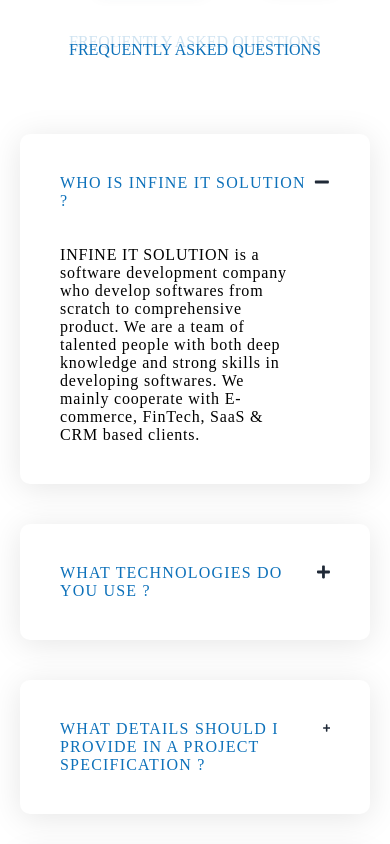
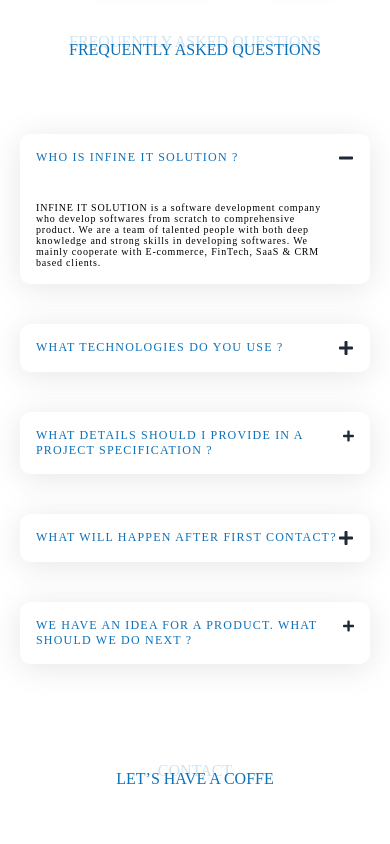
Before and after one commit to alamin-cse44/infineIT-client, a React (Vite) app: page / in a window 390 px wide. Shown: the part 1600-2444 px from the top of the page. Built offline with nearby package versions, Linux system fonts and the light colour scheme.

Commit message:
faq sec updated

```diff
--- a/src/components/home/faq/FAQ.jsx
+++ b/src/components/home/faq/FAQ.jsx
@@ -12,12 +12,15 @@ const FAQ = () => {
 
   return (
     <div className="lg:mx-[140px] mx-5 lg:mt-[170px]">
-      <Headings heading="FREQUENTLY ASKED QUESTIONS" blurHeading="FREQUENTLY ASKED QUESTIONS"/>
+      <Headings
+        heading="FREQUENTLY ASKED QUESTIONS"
+        blurHeading="FREQUENTLY ASKED QUESTIONS"
+      />
 
       <div className="flex flex-col gap-10 mt-12">
-        <div className="faq-box p-10">
+        <div className="faq-box lg:px-10 lg:py-8 p-4">
           <div className="flex justify-between">
-            <h2 className="faq-box-title lg:text-2xl">
+            <h2 className="faq-box-title lg:text-2xl text-xs">
               WHO is Infine it Solution ?
             </h2>
             {show === "one" ? (
@@ -30,7 +33,7 @@ const FAQ = () => {
             )}
           </div>
           {show === "one" && (
-            <p className="mt-9 me-9 faq-box-description lg:text-lg">
+            <p className="mt-9 me-8 faq-box-description lg:text-lg text-[10px]">
               INFINE IT SOLUTION is a software development company who develop
               softwares from scratch to comprehensive product. We are a team of
               talented people with both deep knowledge and strong skills in
@@ -40,9 +43,9 @@ const FAQ = () => {
           )}
         </div>
 
-        <div className="faq-box p-10">
+        <div className="faq-box lg:px-10 lg:py-8 p-4">
           <div className="flex justify-between">
-            <h2 className="faq-box-title lg:text-2xl">
+            <h2 className="faq-box-title lg:text-2xl text-xs">
               WHAT technologies do you use ?
             </h2>
             {show === "two" ? (
@@ -55,7 +58,7 @@ const FAQ = () => {
             )}
           </div>
           {show === "two" && (
-            <p className="mt-9 me-9 faq-box-description">
+            <p className="mt-9 me-8 faq-box-description lg:text-lg text-[10px]">
               INFINE IT SOLUTION is a software development company who develop
               softwares from scratch to comprehensive product. We are a team of
               talented people with both deep knowledge and strong skills in
@@ -65,9 +68,9 @@ const FAQ = () => {
           )}
         </div>
 
-        <div className="faq-box p-10">
+        <div className="faq-box lg:px-10 lg:py-8 p-4">
           <div className="flex justify-between">
-            <h2 className="faq-box-title lg:text-2xl">
+            <h2 className="faq-box-title lg:text-2xl text-xs">
               What details should I provide in a project specification ?
             </h2>
             {show === "three" ? (
@@ -80,7 +83,7 @@ const FAQ = () => {
             )}
           </div>
           {show === "three" && (
-            <p className="mt-9 me-9 faq-box-description">
+            <p className="mt-9 me-8 faq-box-description lg:text-lg text-[10px]">
               INFINE IT SOLUTION is a software development company who develop
               softwares from scratch to comprehensive product. We are a team of
               talented people with both deep knowledge and strong skills in
@@ -90,10 +93,10 @@ const FAQ = () => {
           )}
         </div>
 
-        <div className="faq-box p-10">
+        <div className="faq-box lg:px-10 lg:py-8 p-4">
           <div className="flex justify-between">
-            <h2 className="faq-box-title lg:text-2xl">
-              What will happen after first contact
+            <h2 className="faq-box-title lg:text-2xl text-xs">
+              What will happen after first contact?
             </h2>
             {show === "four" ? (
               <FaMinus />
@@ -105,7 +108,7 @@ const FAQ = () => {
             )}
           </div>
           {show === "four" && (
-            <p className="mt-9 me-9 faq-box-description">
+            <p className="mt-9 me-8 faq-box-description lg:text-lg text-[10px]">
               INFINE IT SOLUTION is a software development company who develop
               softwares from scratch to comprehensive product. We are a team of
               talented people with both deep knowledge and strong skills in
@@ -115,9 +118,9 @@ const FAQ = () => {
           )}
         </div>
 
-        <div className="faq-box p-10">
+        <div className="faq-box lg:px-10 lg:py-8 p-4">
           <div className="flex justify-between">
-            <h2 className="faq-box-title lg:text-2xl">
+            <h2 className="faq-box-title lg:text-2xl text-xs">
               We have an idea for a product. What should we do next ?
             </h2>
             {show === "five" ? (
@@ -130,7 +133,7 @@ const FAQ = () => {
             )}
           </div>
           {show === "five" && (
-            <p className="mt-9 me-9 faq-box-description">
+            <p className="mt-9 me-8 faq-box-description lg:text-lg text-[10px]">
               INFINE IT SOLUTION is a software development company who develop
               softwares from scratch to comprehensive product. We are a team of
               talented people with both deep knowledge and strong skills in
```
